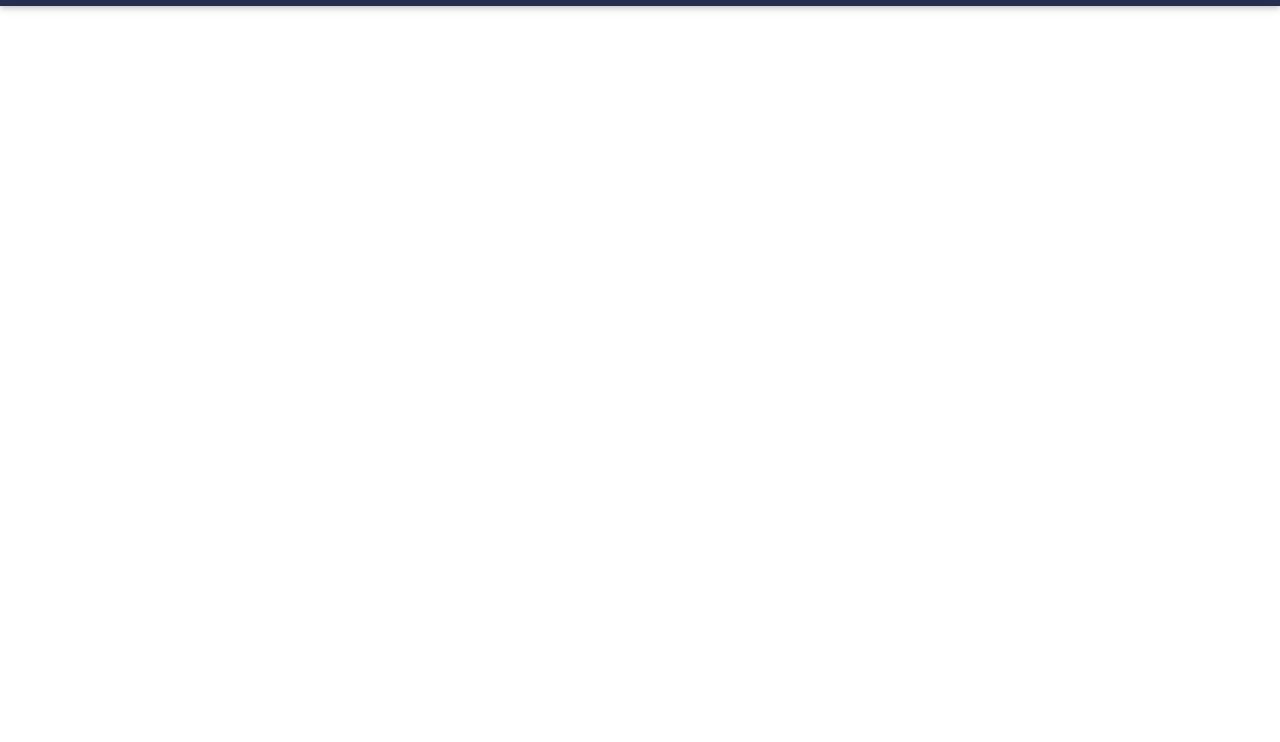
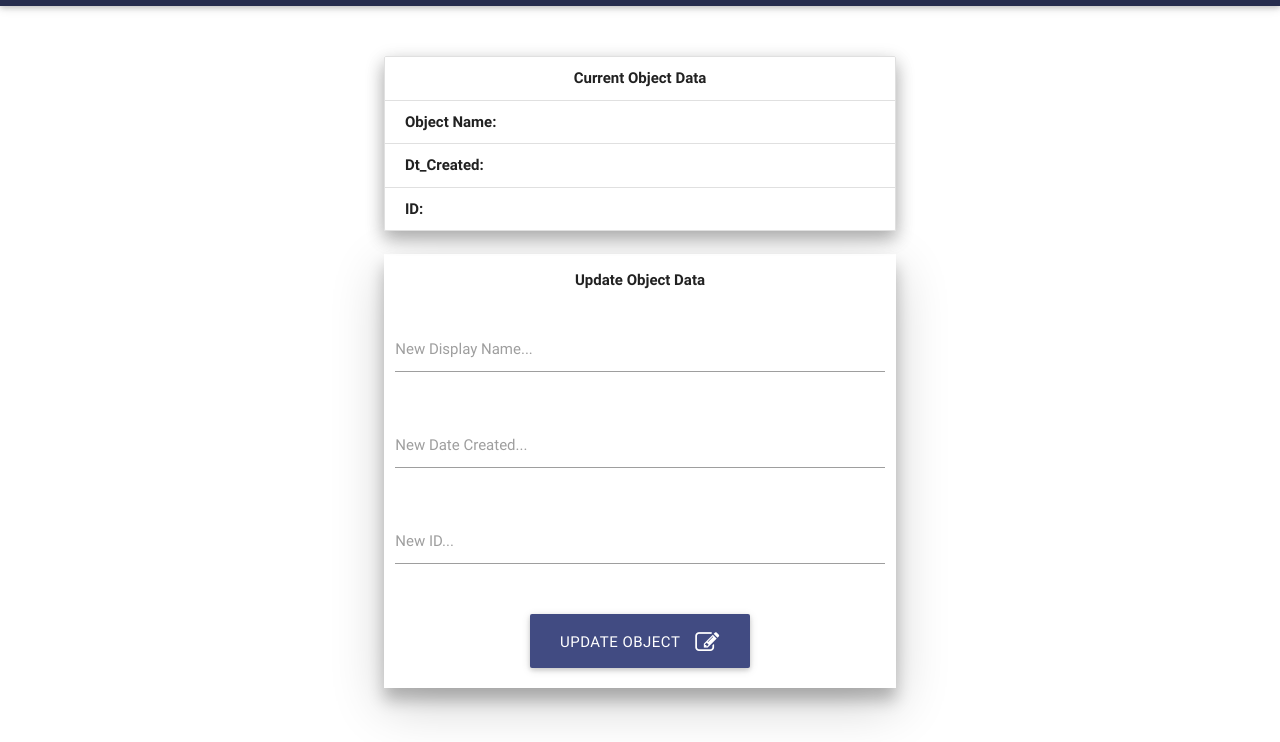
Before and after one commit to isaacg11/updateObjectExampleStamplay, a plain HTML site: page index.html in a window 1280 px wide. Shown: the part 58-800 px from the top of the page. Drawn offline with Linux system fonts and the light colour scheme.

Commit message:
added css styling

```diff
--- a/index.html
+++ b/index.html
@@ -13,7 +13,55 @@
       <img id="logo" src="public/images/stamplay_logo.png"/>
     </div>
   </nav>
+  <!--OBJECT OUTPUT-->
+  <ul id="objectOutput" class="collection container z-depth-2">
+      <li class="collection-item center"><b>Current Object Data</b>
+      <span id="objectOutputName"></span></li>
+      <li class="collection-item"><b>Object Name:</b>
+      <span id="objectOutputName"></span></li>
+      <li class="collection-item"><b>Dt_Created: </b>
+      <span id="objectOutputDate"></span></li>
+      <li class="collection-item"><b>ID: </b>
+      <span id="objectOutputID"></span></li>
+  </ul>
+  <br>
 <!--UPDATE OBJECT-->
+  <div id="createSection" class="row container z-depth-3">
+    <form class="col s12">
+      <div class='row'>
+        <p class="center"><b>Update Object Data</b></p>
+      </div>
+      <div class="row">
+        <div class="input-field col s12">
+          <input id="last_name" type="text" class="validate">
+          <label for="last_name">New Display Name...</label>
+        </div>
+      </div>
+      <div class="row">
+        <div class="input-field col s12">
+          <input id="last_name" type="text" class="validate">
+          <label for="last_name">New Date Created...</label>
+        </div>
+      </div>
+      <div class="row">
+        <div class="input-field col s12">
+          <input id="last_name" type="text" class="validate">
+          <label for="last_name">New ID...</label>
+        </div>
+      </div>
+      <div class="row center">
+        <div class="input-field col s12">
+          <a
+          onclick="createObject()"
+          id="btn"
+          class="waves-effect waves-light btn-large">
+          <i class="fa fa-pencil-square-o right"></i>Update Object</a>
+        </div>
+      </div>
+    </form>
+  </div>
+</div>
+<br>
 
 
 <!--SDK-->
--- a/public/css/main.css
+++ b/public/css/main.css
@@ -11,3 +11,13 @@ body, html {
 	margin-top: 5px;
 
 }
+#createSection{
+	width: 40%;
+}
+#btn{
+	background-color: #414b82;
+}
+#objectOutput{
+	width: 40%;
+	margin-top: 50px;
+}
```
